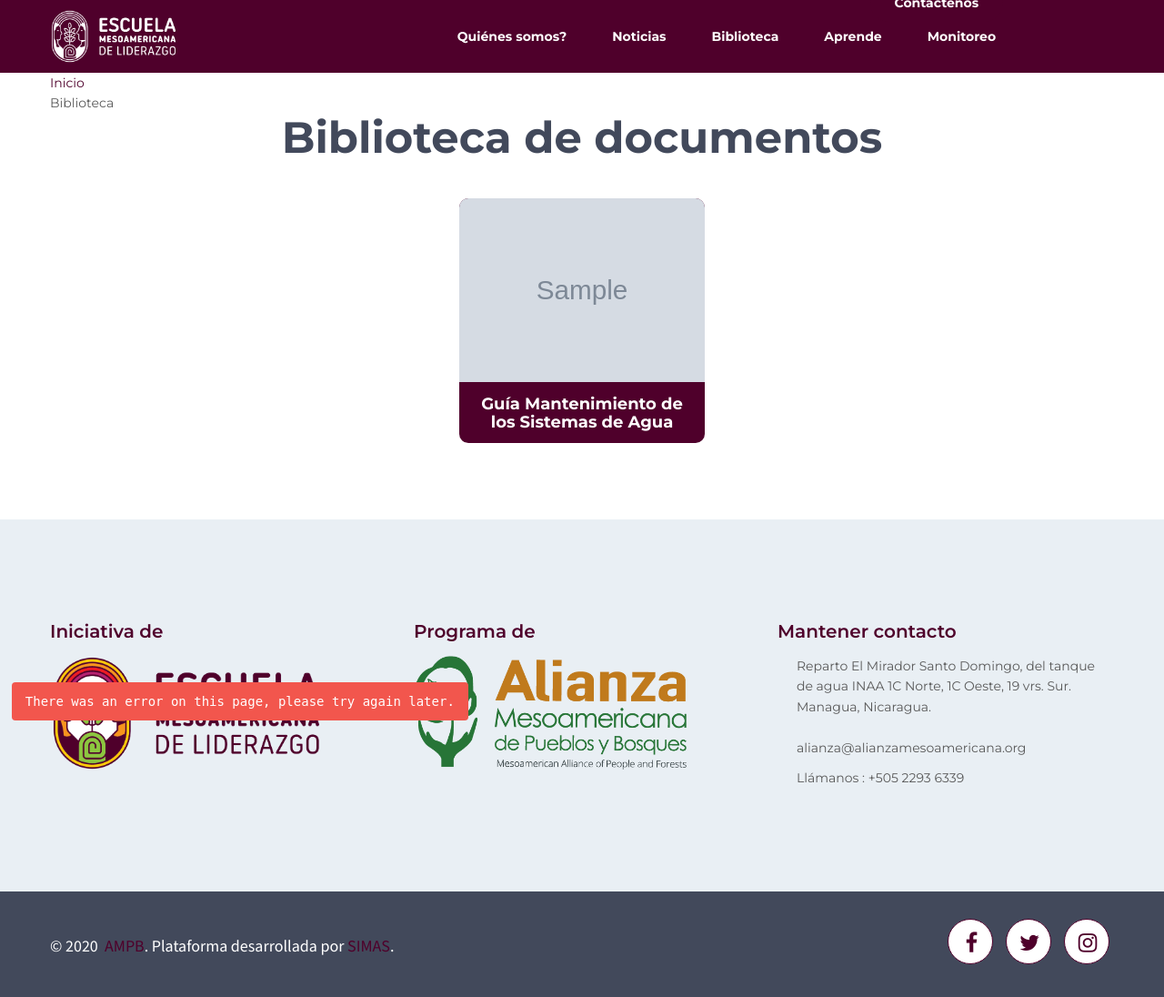
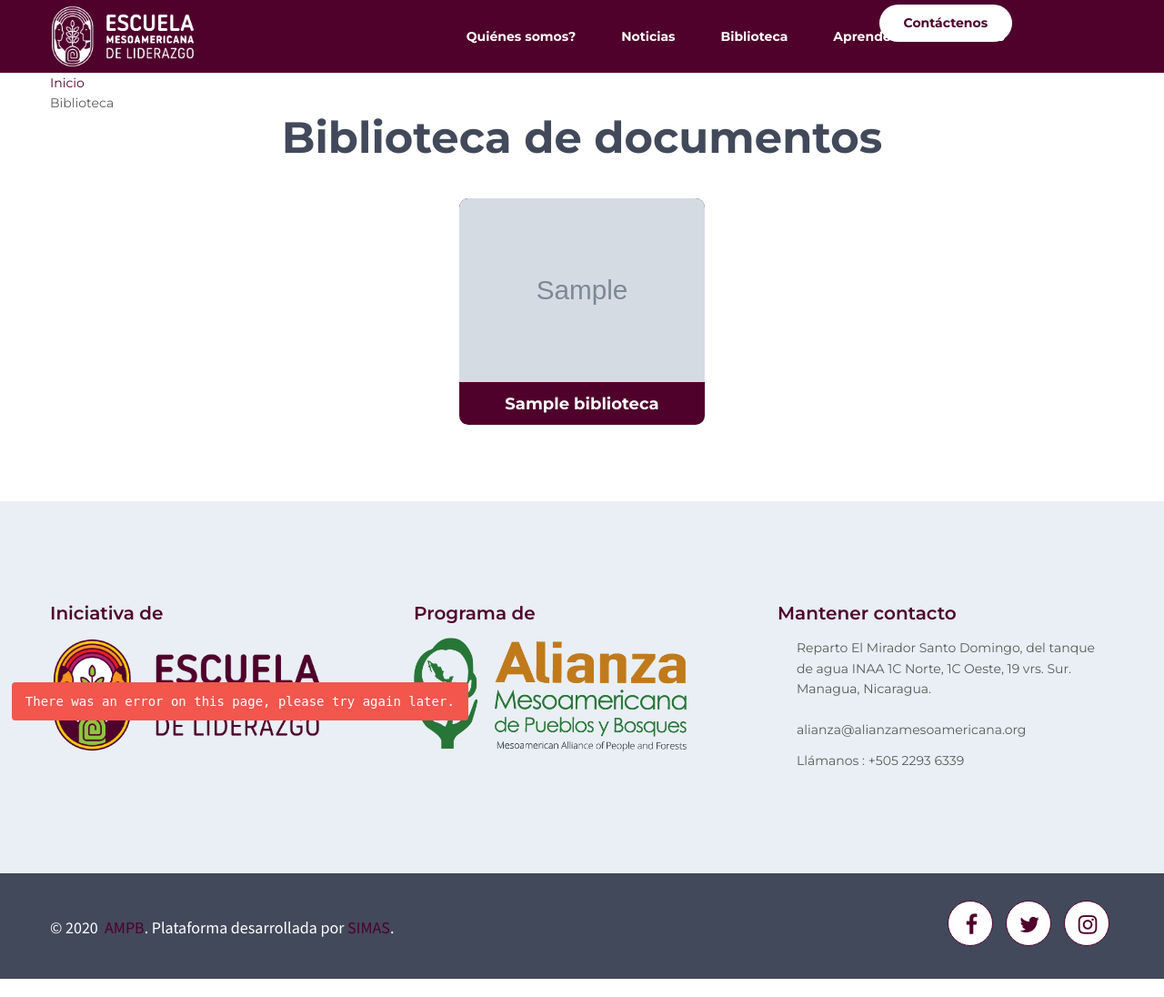
Before and after one commit to CARocha/AMPB, a Django app: page /biblioteca/ in a window 1280 px wide. Shown: the whole page at 91% size. Run offline with Django 3.2, Linux system fonts and the light colour scheme; tables that the repository leaves empty hold one stand-in row (values such as "Sample post"); grey boxes marked "Sample" are stand-in pictures; parts of the project's set-up code (start-up, migrations or seed data) failed here and were passed over; some libraries are stand-ins or nearby versions; some web fonts are replaced.

Commit message:
reparando errores de diseno index

```diff
--- a/templates/base.html
+++ b/templates/base.html
@@ -22,14 +22,9 @@
         .eventos .post-img{
               height: 250px;
           }
-        div.sombra {
+        .sombra {
             background: rgb(0, 0, 0, 0.4);
             padding: 20px;
-        }
-
-        .top-bar{
-            background: #81c784;
-            height: 50px;
         }
         .big{
             font-size: 1.5rem;
@@ -41,41 +36,62 @@
             right: 110px;
             z-index: 99;
         }
-        .topbar .btn-primary{
-            padding: 0.5125rem 1.5375rem;
-            font-size: 0.875rem;
+        .rd-navbar-fullwidth{
+            z-index: 9999;
         }
         .rd-navbar-fullwidth-linked .rd-navbar-absolute-wrap{
             top: 20px;
         }
-        .prueba .btn-primary{
-            padding: 0.5125rem 1.5375rem;
-            font-size: 0.875rem;
-        }
+
         .navbar-navigation-root-item .btn-primary{
             padding: 0.5125rem 1.5375rem;
             font-size: 0.875rem;
         }
         .prueba{
             position: relative;
-            top: -17px;
+            top: 5px;
             right: -620px;
             {% comment %} display: none; {% endcomment %}
         }
+        .rd-navbar-fullwidth-linked .rd-navbar-absolute-wrap{
+            top : 0;
+        }
         .rd-navbar-fullwidth-linked .rd-navbar-absolute-wrap .rd-navbar-fullwidth{
-            height: 85px;
+            height: 90px;
         }
         .rd-navbar-fullwidth-linked .rd-navbar-absolute-wrap .rd-navbar-fullwidth.rd-navbar--is-stuck{
+            height:110px;
+        }
+        .rd-navbar-fullwidth.rd-navbar--is-stuck{
             height:120px;
         }
-        .rd-navbar-fullwidth.rd-navbar--is-stuck .prueba{
-            top: 0;
-        }
+
         .rd-navbar-fullwidth.rd-navbar--is-stuck .prueba .btn{
             background: #fff;
             color:#4F002B;
             margin-top: 5px;
         }
+        {% if request.path != '/' %}
+        .rd-navbar-fullwidth .prueba .btn{
+            background-color: white;
+            color:#4F002B;
+        }
+        {% endif %}
+        @media (min-width: 1600px){
+
+            .rd-navbar-fullwidth {
+                height: 100px;
+            }
+
+        }
+        @media (min-width: 1600px){
+            .rd-navbar-fullwidth .navbar-navigation {
+                margin: 40px 0px 0 -35px;
+            }
+
+        }
+
+
       </style>
 
     <div class="page">
@@ -87,7 +103,7 @@
 					<div class="navbar-cell">
 						<div class="navbar-panel">
 							<button class="navbar-switch novi-icon custom-font-menu" data-multi-switch='{"targets":".rd-navbar","scope":".rd-navbar","isolate":"[data-multi-switch]"}'></button>
-							<div class="navbar-logo"><a class="navbar-logo-link" href="/"><img class="navbar-logo-inverse" src="/static/img/logo/logo-blanco.png" alt="Teachzy" width="140" /></a></div>
+							<div class="navbar-logo"><a class="navbar-logo-link" href="/"><img class="navbar-logo-inverse" src="/static/img/logo/logo-blanco.png" alt="Teachzy" width="160" /></a></div>
 						</div>
 					</div>
 					<div class="navbar-spacer"></div>
@@ -99,13 +115,13 @@
 						<ul class="navbar-navigation rd-navbar-nav">
 
                                 <li class="navbar-navigation-root-item"><a class="navbar-navigation-root-link" href="#">Quiénes somos?</a>
-									<ul class="navbar-navigation-dropdown rd-navbar-dropdown">
+									{% comment %} <ul class="navbar-navigation-dropdown rd-navbar-dropdown">
 										<li class="navbar-navigation-back">
 										<button class="navbar-navigation-back-btn">Atras</button>
 										</li>
 										<li class="navbar-navigation-dropdown-item"><a class="navbar-navigation-dropdown-link" href="#">Subsecion1</a>
 										</li>
-									</ul>
+									</ul> {% endcomment %}
                                 </li>
 
                                 <li class="navbar-navigation-root-item"><a class="navbar-navigation-root-link" href="#">Noticias</a>
--- a/templates/biblioteca/lista.html
+++ b/templates/biblioteca/lista.html
@@ -3,6 +3,16 @@
 {% load el_pagination_tags %}
 
 {% block content %}
+<style>
+.person-boxed .person-title a{
+    overflow: hidden;
+    text-overflow: ellipsis;
+    display: -webkit-box;
+    -webkit-line-clamp: 2;
+    -webkit-box-orient: vertical;
+}
+</style>
+
 <section class="section breadcrumb-section">
     <div class="container">
         <!-- Breadcrumb-->
@@ -40,7 +50,7 @@
                         {% endthumbnail %}
                     </div>
                     <div class="person-body">
-                        <div class="person-title h6"><a href="team-member.html">Guía Mantenimiento de los Sistemas de Agua</a></div>
+                        <div class="person-title h6"><a href="#">{{obj.nombre}}</a></div>
                     </div>
                 </div>
             </div>
--- a/templates/eventos/detalle.html
+++ b/templates/eventos/detalle.html
@@ -32,7 +32,7 @@
         </h3>
         <div class="row row-30">
             <div class="col-md-6 col-xl-8 d-flex">
-                {% thumbnail object.foto "600x400" crop="center" as im %}
+                {% thumbnail object.foto "770x513" crop="center" as im %}
                 <img src="{{im.url}}" alt="" width="100%" />
                 {% endthumbnail %}
             </div>
--- a/templates/index.html
+++ b/templates/index.html
@@ -20,7 +20,7 @@
 	<div class="swiper-slide section-md" style="{% thumbnail obj.foto "1920x998" crop="center" as im %}background-image: url({{im.url}}){% endthumbnail %}">
 		<div class="container">
 		<div class="row justify-content-center">
-			<div class="col-md-9 col-lg-8">
+			<div class="col-md-9 col-lg-9">
 			<h1 class="sombra">{{obj.titulo}}</h1>
             <p class="big">{{obj.texto}}</p>
             <a class="btn btn-primary" href="{{obj.link}}">Leer más</a>
@@ -209,7 +209,7 @@
             {% endfor %}
 
         </div>
-        <div class="mt-4">
+        <div class="mt-5">
             <a class="btn btn-primary" href="{% url 'lista-noticias' %}">Todas las noticias</a>
         </div>
 	</div>
@@ -263,7 +263,7 @@
                     </div>
                     {% endfor %}
                 </div>
-                <div class="mt-4">
+                <div class="mt-5">
                     <a class="btn btn-primary" href="/eventos/">Todos los eventos</a>
                 </div>
             </div>
--- a/templates/noticias/detalle.html
+++ b/templates/noticias/detalle.html
@@ -22,7 +22,7 @@
         <div class="post">
             <div class="post-media">
                 {% if object.foto %}
-                    {% thumbnail object.foto "1170x500" crop="center" as im %}
+                    {% thumbnail object.foto "1000x670" crop="center" as im %}
                         <img class="post-img" src="{{im.url}}" alt="" />
                     {% endthumbnail %}
                 {% elif object.video %}
--- a/web/views.py
+++ b/web/views.py
@@ -7,7 +7,7 @@ def index(request,template='index.html'):
 	banner = Banner.objects.order_by('-id')[:3]
 	actualidad = Actualidad.objects.order_by('-id')[:6]
 	hoy = datetime.date.today()
-	eventos = Evento.objects.filter(inicio__gte = hoy).order_by('inicio')[:1]
+	eventos = Evento.objects.filter(inicio__gte = hoy).order_by('inicio')[:3]
 	liderazgos = Liderazgo.objects.order_by('-id')[:4]
 	galerias = Galeria.objects.order_by('-id')[:6]
 	return render(request, template, locals())
```
Also changed, not shown: templates/noticias/lista.html (+11 -0 lines).
